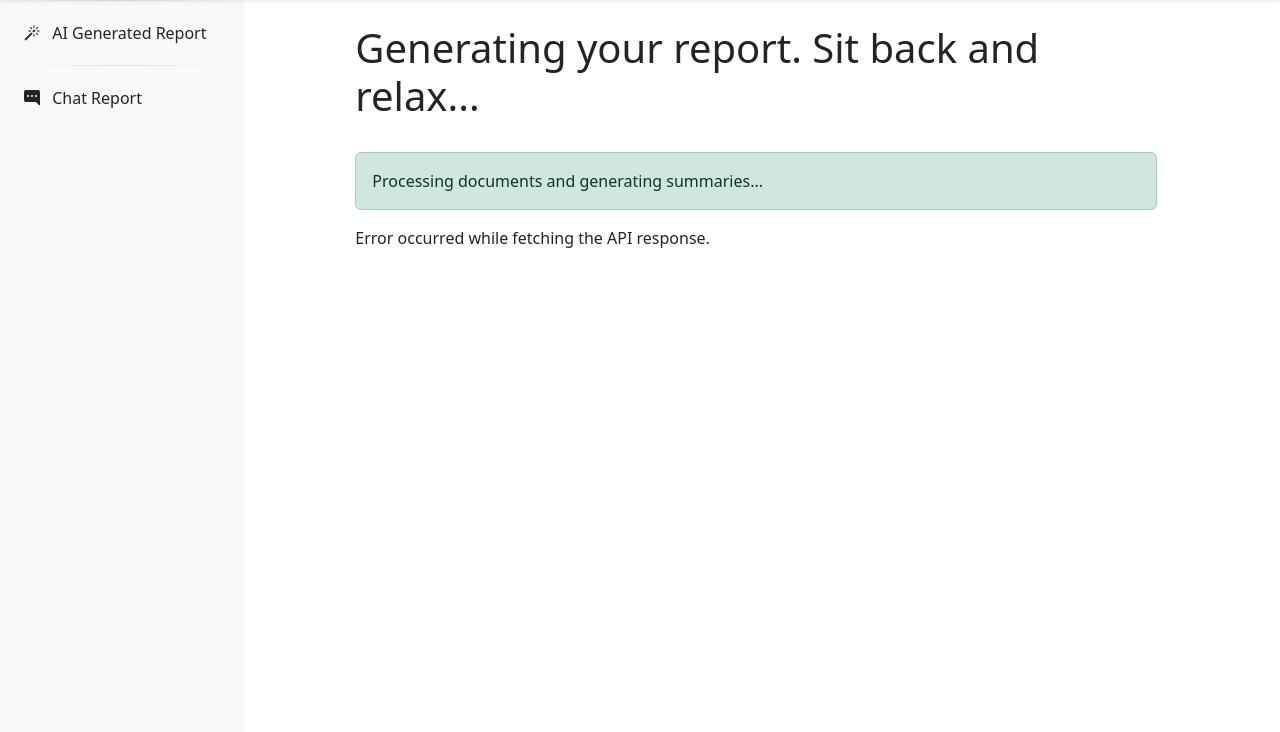
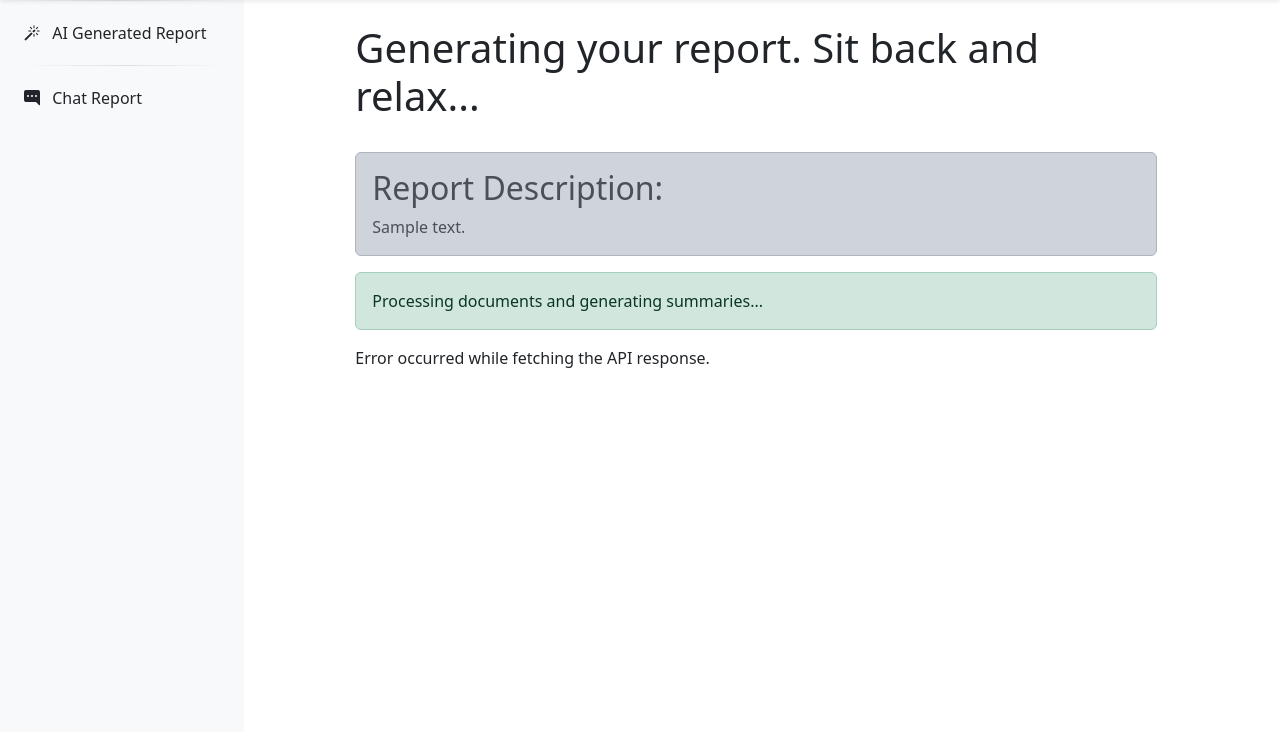
Before and after one commit to TrusttyReporter/Trustty-Reporter-FrontEnd, a Flask app: template app/dashboard/templates/report-results.html in a window 1280 px wide. Shown: the part 68-800 px from the top of the page. Run offline with Flask 3, Linux system fonts and the light colour scheme; the template is opened without the code that fills it: most values are stand-ins (such as "Sample title", 1, 10 or a date in 2020); some libraries are stand-ins or nearby versions.

Commit message:
Added description to the results page

```diff
--- a/app/dashboard/routes.py
+++ b/app/dashboard/routes.py
@@ -120,7 +120,8 @@ def index():
 @dashboard_bp.route('/result')
 @login_required
 def result():
-    return render_template('report-results.html',username = current_user.first_name)
+    description = session['description']
+    return render_template('report-results.html',username = current_user.first_name, description = description)
 
 @dashboard_bp.route('/api/result')
 @login_required
--- a/app/dashboard/templates/report-results.html
+++ b/app/dashboard/templates/report-results.html
@@ -217,6 +217,10 @@
                 <div class="container col-md-10">
                     <section id="result-section" class="my-2 my-md-4 px-1">
                         <h1>Generating your report. Sit back and relax...</h1><br>
+                        <div class="alert alert-dark" role="alert">
+                            <h2>Report Description:</h2>
+                            {{ description }}
+                        </div>
                         <div class="alert alert-success" role="alert">
                             Processing documents and generating summaries...
                         </div>
```
